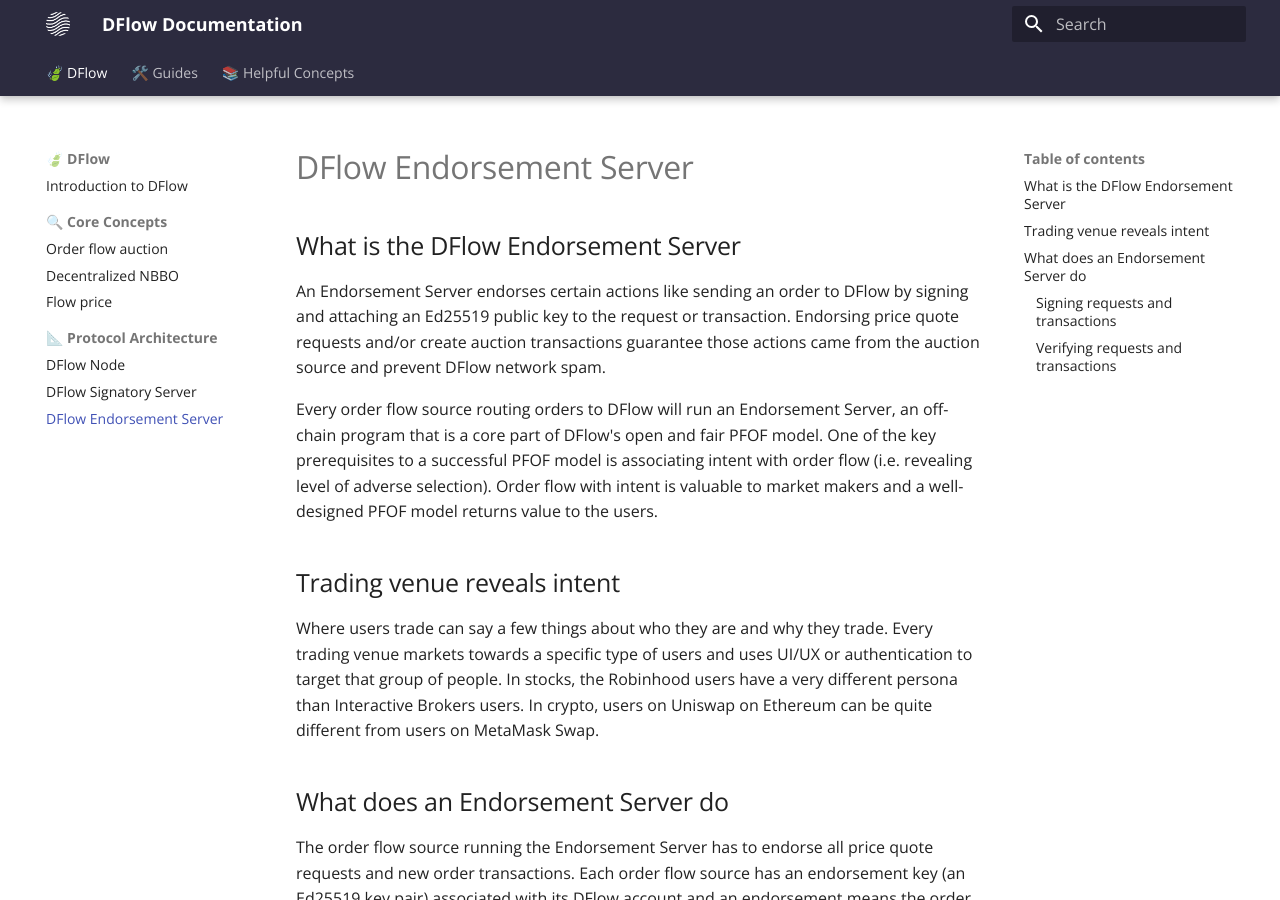
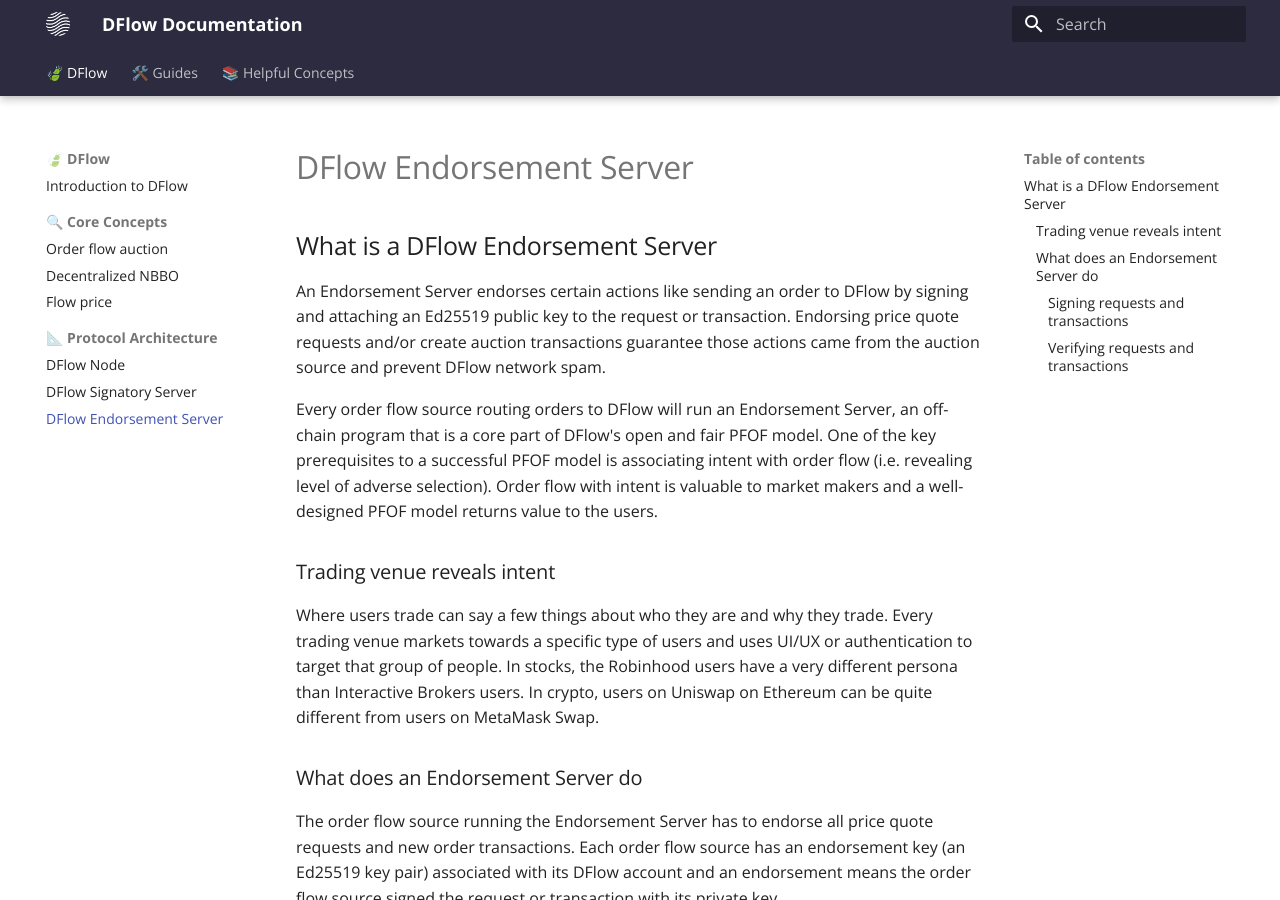
Before and after one commit to zoidz123/zoidz123.github.io, an MkDocs documentation site: the page built from docs/endorsement-server.md, in a window 1280 px wide and 900 px high. Built offline with MkDocs 1.6.1 and Material for MkDocs 9.7.7, drawn with Linux system fonts in a browser that asks for light colours.

Commit message:
Changed title

```diff
--- a/docs/endorsement-server.md
+++ b/docs/endorsement-server.md
@@ -1,25 +1,25 @@
 # DFlow Endorsement Server
 
-## What is the DFlow Endorsement Server
+## What is a DFlow Endorsement Server
 
 An Endorsement Server endorses certain actions like sending an order to DFlow by signing and attaching an Ed25519 public key to the request or transaction. Endorsing price quote requests and/or create auction transactions guarantee those actions came from the auction source and prevent DFlow network spam.
 
 Every order flow source routing orders to DFlow will run an Endorsement Server, an off-chain program that is a core part of DFlow's open and fair PFOF model. One of the key prerequisites to a successful PFOF model is associating intent with order flow (i.e. revealing level of adverse selection). Order flow with intent is valuable to market makers and a well-designed PFOF model returns value to the users.
 
-## Trading venue reveals intent
+### Trading venue reveals intent
 
 Where users trade can say a few things about who they are and why they trade. Every trading venue markets towards a specific type of users and uses UI/UX or authentication to target that group of people. In stocks, the Robinhood users have a very different persona than Interactive Brokers users. In crypto, users on Uniswap on Ethereum can be quite different from users on MetaMask Swap.
 
-## What does an Endorsement Server do
+### What does an Endorsement Server do
 
 The order flow source running the Endorsement Server has to endorse all price quote requests and new order transactions. Each order flow source has an endorsement key (an Ed25519 key pair) associated with its DFlow account and an endorsement means the order flow source signed the request or transaction with its private key.
 
 Endorsements prevent network spam from malicious actors and guarantees the user sending the transaction came from the original trading venue. In this case, a malicious actor with toxic flow can't pretend to be MetaMask and route its own order flow to DFlow.
 
-### Signing requests and transactions
+#### Signing requests and transactions
 
 The order flow source can implement custom logic to check / safeguard its Endorsement Server. An approved endorsement will return the requester the endorser's `public key`, `signature` and `expiration time`, which can also be set by the endorser.
 
-### Verifying requests and transactions
+#### Verifying requests and transactions
 
 The endorsed price quote request or new order transaction will be sent to a signatory server, which will verify the endorser signed properly. All others will be rejected.
--- a/docs/signatory-server.md
+++ b/docs/signatory-server.md
@@ -1,6 +1,6 @@
 # DFlow Signatory Server
 
-## What is the DFlow Signatory Server
+## What is a DFlow Signatory Server
 
 Every DFlow node or validator must run a Signatory Server. While the Signatory Server, an off-chain program, doesn't handle any order flow auction logic or state, it supports the DFlow Protocol.
 
```
